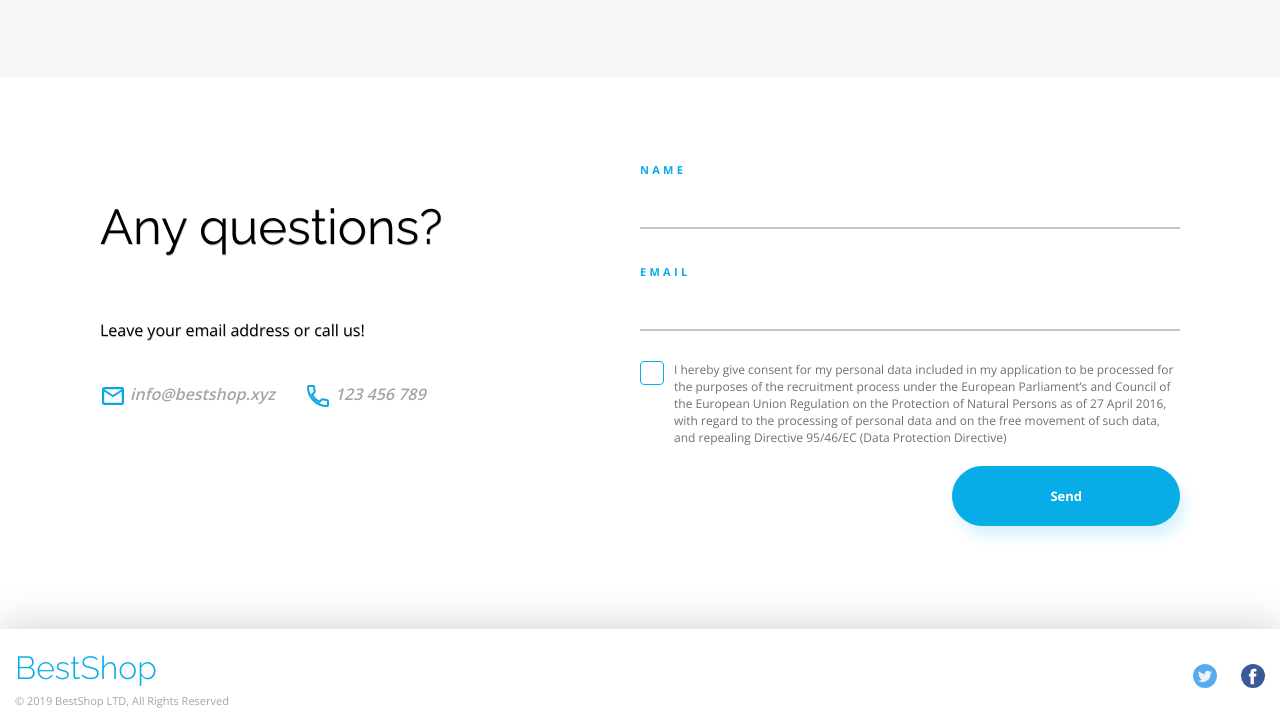
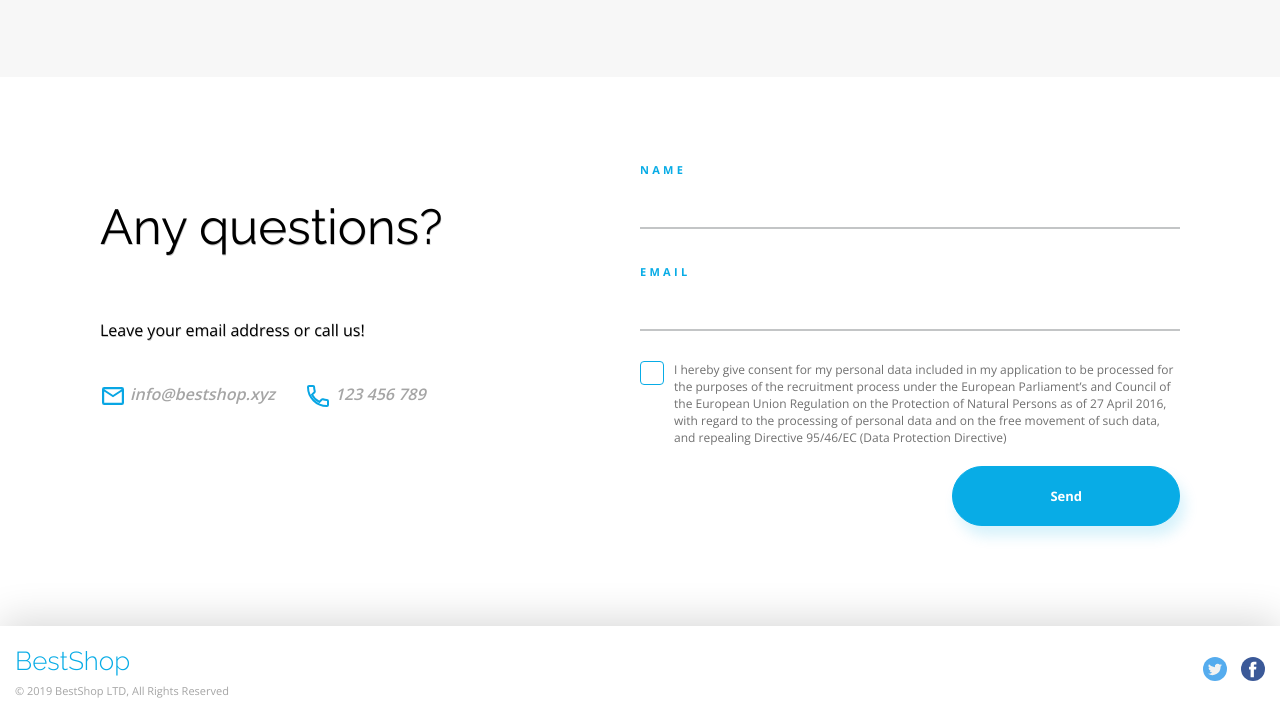
Before and after one commit to DominikaOzorkiewicz/BestShop_workshop, a website built with webpack: page src/html/index.html in a window 1280 px wide. Shown: the part 4652-5370 px from the top of the page. Built offline with nearby package versions, Linux system fonts and the light colour scheme; files whose address does not match are found by name.

Commit message:
Fix submit button for contact form + code refactor

```diff
--- a/src/html/inc/_footer.html
+++ b/src/html/inc/_footer.html
@@ -1,14 +1,14 @@
 <footer class="footer">
 
-    <div class="container footer--container">
-        <div class="footer-logo">
+    <div class="footer__container container">
+        <div class="footer__logo">
             <a href="" class="company-logo">BestShop</a>
-            <small class="footer-copyright">
+            <small class="footer__copyright">
                 © 2019 BestShop LTD, All Rights Reserved
             </small>
         </div>
 
-        <div class="socialmedia-icons">
+        <div class="socialmedia__icons">
             <a href="http://www.twitter.com" class="twitter-icon">
                 <img src="../images/twitter.svg" alt="Twitter Icon">
             </a>
--- a/src/scss/elements/_contact.scss
+++ b/src/scss/elements/_contact.scss
@@ -1,6 +1,5 @@
 @import "../settings/mixins";
 @import "../settings/variables";
-
 
 .contact {
     background-color: #fff;
@@ -9,7 +8,6 @@
         padding: 80px 100px 100px;
         display: flex;
         justify-content: center;
-
 
         @include tablet {
             flex-direction: column;
@@ -100,22 +98,18 @@
         }
     }
 
-
     // --- Form column --- //
     &__form {
         width: 50%;
-        height: 372px;
 
         @include tablet {
             width: 100%;
             padding: 0 30px;
         }
     }
-
 }
 .form {
     &__row {
-
         &--last {
             display: flex;
             justify-content: flex-end;
--- a/src/scss/elements/_footer.scss
+++ b/src/scss/elements/_footer.scss
@@ -5,38 +5,42 @@
     box-shadow: 0 -5px 40px #00000029;
     width: 100%;
     height: 89px;
-}
-.footer--container {
+
+    &__container {
         display: flex;
         justify-content: space-between;
         align-items: center;
     }
 
-.footer-logo {
+    &__logo {
         display: flex;
         flex-direction: column;
         justify-content: center;
         align-items: flex-start;
-    margin-top: 20px
-}
-.company-logo .footer-logo {
+        margin-top: 20px;
+
+        .company-logo {
             @include logo();
             font-size: 26px;
-    padding-top: 21px;
         }
-.footer-copyright {
+
+        .footer__copyright {
             color: $c-grey;
             font-size: 11px;
             padding-top: 7px;
         }
+    }
 
-.socialmedia-icons {
+    .socialmedia__icons {
         margin-top: 20px;
-}
+
         .twitter-icon {
             text-decoration: none;
         }
+
         .facebook-icon {
             text-decoration: none;
-    margin-left: 20px;
+            margin-left: 10px;
         }
+    }
+}
```
Also changed, not shown: src/html/inc/_header.html (+0 -3 lines), src/js/app.js (+7 -16 lines), dist/css/style.min.css, dist/index.html, 2 other files. Lines whose indentation alone changed are shown as unchanged.
